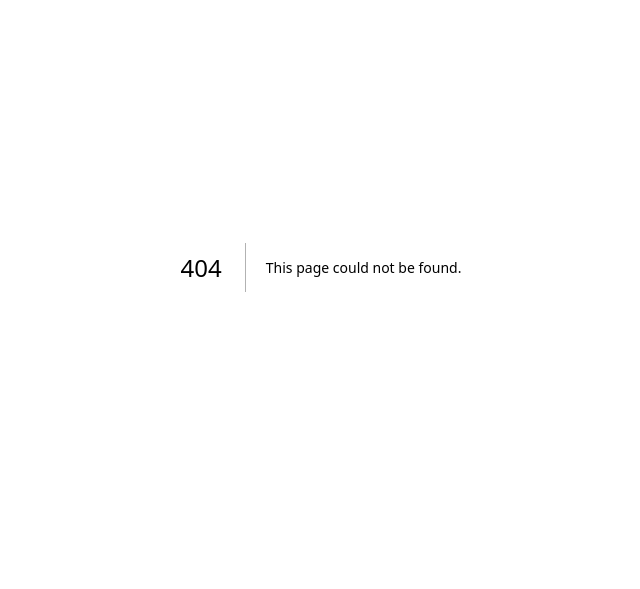
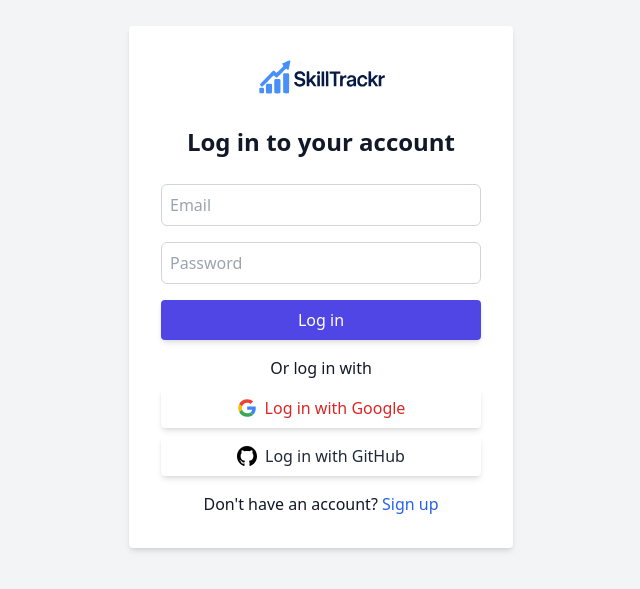
Before and after one commit to itsnayakpradeep/skilltrackr, a Next.js app: page /login in a window 1280 px wide. Before the commit this address had no page. Shown: the part 133-722 px from the top of the page, without its empty margins (319-959 px from the left). Built offline with nearby package versions, Linux system fonts and the light colour scheme.

Commit message:
feat(ui): login layout with style form inputs and focus effects

```diff
--- /dev/null
+++ b/src/app/login/page.tsx
@@ -0,0 +1,129 @@
+"use client";
+import { useState } from "react";
+import Image from "next/image";
+import { toast, ToastContainer } from "react-toastify";
+import "react-toastify/dist/ReactToastify.css";
+import { colors } from "@styles/token/colors";
+import { typography } from "@styles/token/typography";
+
+export default function LoginPage() {
+    const [form, setForm] = useState({
+        email: "",
+        password: ""
+    });
+    const [loading, setLoading] = useState(false);
+
+    const handleSubmit = async (e: React.FormEvent) => {
+        e.preventDefault();
+        setLoading(true);
+
+        try {
+            const response = await fetch('/api/auth/login', {
+                method: 'POST',
+                headers: {
+                'Content-Type': 'application/json',
+                },
+                body: JSON.stringify(form),
+            });
+
+            const data = await response.json();
+
+            if (!response.ok) {
+                toast.error(data.message || 'Login failed');
+                return;
+            }
+
+            toast.success(data.message || 'Login successful!');
+
+            // Reset form on success
+            setForm({ email: "", password: "" });
+
+        } catch (err: unknown) {
+            if (err instanceof Error) {
+            toast.error(err.message);
+        } else {
+            toast.error('An unknown error occurred');
+        }
+        } finally {
+            setLoading(false);
+        }
+    };
+
+    return (
+        <div className={`flex items-center justify-center min-h-screen bg-gray-100 pt-10 font-${typography.fontFamily.primary}`}>
+            <div className="bg-white p-8 rounded shadow-md w-full max-w-sm">
+                <div className="flex justify-center mb-6">
+                    <Image
+                        src="/SkillTrackrlogo.svg"
+                        alt="SkillTrackr-Logo"
+                        width={140}
+                        height={40}
+                        className="object-contain"
+                        priority
+                    />
+                </div>
+                <h2 className={`text-2xl font-bold mb-6 text-center font-${typography.fontFamily.secondary}`}>
+                    Log in to your account
+                </h2>
+                <form onSubmit={handleSubmit}>
+                    <div className="mb-4">
+                        <input
+                        type="email"
+                        value={form.email}
+                        placeholder="Email"
+                        onChange={(e) => setForm({...form, email: e.target.value})}
+                        className={`mt-1 block w-full font-${typography.fontFamily.secondary} border border-gray-300 rounded-md p-2 focus:outline-none focus:border-[${colors.primaryHover}] focus:ring-2 focus:ring-[${colors.primaryHover}] focus:ring-opacity-50 transition duration-200 text-[${colors.primary}] placeholder-gray-400`}
+                        required
+                        />
+                    </div>
+                    <div className="mb-4">
+                        <input
+                        type="password"
+                        value={form.password}
+                        placeholder="Password"
+                        onChange={(e) => setForm({...form, password: e.target.value})}
+                        className={`mt-1 block w-full font-${typography.fontFamily.secondary} border border-gray-300 rounded-md p-2 focus:outline-none focus:border-[${colors.primaryHover}] focus:ring-2 focus:ring-[${colors.primaryHover}] focus:ring-opacity-50 transition duration-200 text-[${colors.primary}] placeholder-gray-400`}
+                        required
+                        />
+                    </div>
+                    <button
+                        type="submit"
+                        className={`w-full font-${typography.fontFamily.secondary} bg-primary hover:bg-primaryHover shadow-md hover:shadow-lg text-white p-2 rounded disabled:opacity-50 transition duration-200`}
+                        disabled={loading}
+                    >
+                        {loading ? 'Logging in...' : 'Log in'}
+                    </button>
+                </form>
+                <div className="mt-4 text-center">
+                    <p className={`font-${typography.fontFamily.secondary}`}>Or log in with</p>
+                    <button
+                        className={`mt-2 w-full bg-white shadow-md hover:shadow-lg text-red-600 p-2 rounded flex items-center justify-center transition-shadow duration-200 font-${typography.fontFamily.secondary}`}
+                    >
+                        <Image src="/icons/google-icon.svg" alt="Google Icon" width={20} height={20} className="mr-2" />
+                        Log in with Google
+                    </button>
+                    <button
+                        className={`mt-2 w-full bg-white shadow-md hover:shadow-lg text-gray-800 p-2 rounded flex items-center justify-center transition-shadow duration-200 font-${typography.fontFamily.secondary}`}
+                    >
+                        <Image src="/icons/github-icon.svg" alt="GitHub Icon" width={20} height={20} className="mr-2" />
+                        Log in with GitHub
+                    </button>
+                </div>
+                <p className={`mt-4 text-center font-${typography.fontFamily.secondary}`}>
+                Don't have an account? <a href="/signup" className={`text-blue-600 font-${typography.fontFamily.secondary}`}>Sign up</a>
+                </p>
+            </div>
+            <ToastContainer
+                position="top-center"
+                autoClose={3000}
+                hideProgressBar={false}
+                newestOnTop={false}
+                closeOnClick
+                rtl={false}
+                pauseOnFocusLoss
+                draggable
+                pauseOnHover
+            />
+        </div>
+    );
+}
--- a/src/app/signup/page.tsx
+++ b/src/app/signup/page.tsx
@@ -4,6 +4,8 @@ import Image from "next/image";
 import { toast, ToastContainer } from "react-toastify";
 import "react-toastify/dist/ReactToastify.css";
 import { colors } from "@styles/token/colors";
+import { typography } from "@styles/token/typography";
+
 export default function SignUpPage() {
   const [form, setForm] = useState({
     name: "",
@@ -49,7 +51,7 @@ export default function SignUpPage() {
   };
 
   return (
-    <div className="flex items-center justify-center min-h-screen bg-gray-100 pt-10">
+    <div className="flex items-center justify-center min-h-screen bg-gray-100 pt-10" style={{ fontFamily: typography.fontFamily.secondary }}>
       <div className="bg-white p-8 rounded shadow-md w-full max-w-sm">
         <div className="flex justify-center mb-6">
           <Image
@@ -61,62 +63,65 @@ export default function SignUpPage() {
             priority
           />
         </div>
-        <h2 className="text-2xl font-bold mb-6 text-center">Create a new account</h2>
+        <h2 className={`text-2xl font-bold mb-6 text-center font-${typography.fontFamily.secondary}`}>
+          Create a new account
+        </h2>
         <form onSubmit={handleSubmit}>
           <div className="mb-4">
-            {/* <label className="block text-sm font-medium text-gray-700">Name</label> */}
             <input
               type="text"
               value={form.name}
               placeholder="Name"
               onChange={(e) => setForm({...form, name: e.target.value})}
-              className={`mt-1 block w-full border border-gray-300 rounded-md p-2 focus:outline-none focus:border-[${colors.primaryHover}] focus:ring-2 focus:ring-[${colors.primaryHover}] focus:ring-opacity-50 transition duration-200`}
+              className={`mt-1 block w-full font-${typography.fontFamily.secondary} border border-gray-300 rounded-md p-2 focus:outline-none focus:border-[${colors.primaryHover}] focus:ring-2 focus:ring-[${colors.primaryHover}] focus:ring-opacity-50 transition duration-200 text-[${colors.primary}] placeholder-gray-400`}
               required
             />
           </div>
           <div className="mb-4">
-            {/* <label className="block text-sm font-medium text-gray-700">Email</label> */}
             <input
               type="email"
               value={form.email}
               placeholder="Email"
               onChange={(e) => setForm({...form, email: e.target.value})}
-              className={`mt-1 block w-full border border-gray-300 rounded-md p-2 focus:outline-none focus:border-[${colors.primaryHover}] focus:ring-2 focus:ring-[${colors.primaryHover}] focus:ring-opacity-50 transition duration-200`}
+              className={`mt-1 block w-full font-${typography.fontFamily.secondary} border border-gray-300 rounded-md p-2 focus:outline-none focus:border-[${colors.primaryHover}] focus:ring-2 focus:ring-[${colors.primaryHover}] focus:ring-opacity-50 transition duration-200 text-[${colors.primary}] placeholder-gray-400`}
               required
             />
           </div>
           <div className="mb-4">
-            {/* <label className="block text-sm font-medium text-gray-700">Password</label> */}
             <input
               type="password"
               value={form.password}
               placeholder="Password"
               onChange={(e) => setForm({...form, password: e.target.value})}
-              className={`mt-1 block w-full border border-gray-300 rounded-md p-2 focus:outline-none focus:border-[${colors.primaryHover}] focus:ring-2 focus:ring-[${colors.primaryHover}] focus:ring-opacity-50 transition duration-200`}
+              className={`mt-1 block w-full font-${typography.fontFamily.secondary} border border-gray-300 rounded-md p-2 focus:outline-none focus:border-[${colors.primaryHover}] focus:ring-2 focus:ring-[${colors.primaryHover}] focus:ring-opacity-50 transition duration-200 text-[${colors.primary}] placeholder-gray-400`}
               required
             />
           </div>
           <button
             type="submit"
-            className="w-full bg-blue-600 shadow-md text-white p-2 rounded disabled:opacity-50"
+            className={`w-full font-${typography.fontFamily.secondary} bg-primary hover:bg-primaryHover shadow-md hover:shadow-lg text-white p-2 rounded disabled:opacity-50 transition duration-200`}
             disabled={loading}
           >
-            {loading ? 'Signing Up...' : 'Sign Up'}
+            {loading ? 'Signing up...' : 'Sign up'}
           </button>
         </form>
         <div className="mt-4 text-center">
-          <p>Or sign up with</p>
-          <button className="mt-2 w-full bg-white shadow-md hover:shadow-lg text-red-600 p-2 rounded flex items-center justify-center transition-shadow duration-200">
+          <p className={`font-${typography.fontFamily.secondary}`}>Or sign up with</p>
+          <button
+            className={`mt-2 w-full bg-white shadow-md hover:shadow-lg text-red-600 p-2 rounded flex items-center justify-center transition-shadow duration-200 font-${typography.fontFamily.secondary}`}
+          >
             <Image src="/icons/google-icon.svg" alt="Google Icon" width={20} height={20} className="mr-2" />
             Log in with Google
           </button>
-          <button className="mt-2 w-full bg-white shadow-md hover:shadow-lg text-gray-800 p-2 rounded flex items-center justify-center transition-shadow duration-200">
+          <button
+            className={`mt-2 w-full bg-white shadow-md hover:shadow-lg text-gray-800 p-2 rounded flex items-center justify-center transition-shadow duration-200 font-${typography.fontFamily.secondary}`}
+          >
             <Image src="/icons/github-icon.svg" alt="GitHub Icon" width={20} height={20} className="mr-2" />
             Log in with GitHub
           </button>
         </div>
-        <p className="mt-4 text-center">
-          Already have an account? <a href="/login" className="text-blue-600">Log in</a>
+        <p className={`mt-4 text-center font-${typography.fontFamily.secondary}`}>
+          Already have an account? <a href="/login" className={`text-blue-600 font-${typography.fontFamily.secondary}`}>Log in</a>
         </p>
       </div>
       <ToastContainer
```
